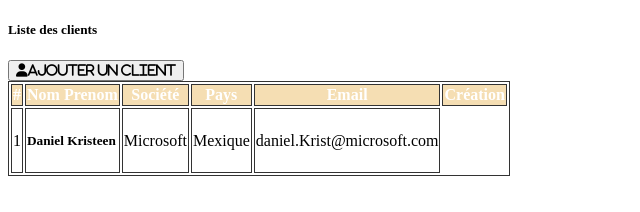
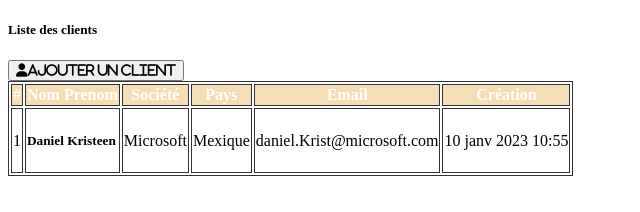
Before and after one commit to falilou14/ProjetMDL_Frontend, a website: page public/ListeClient.html in a window 1280 px wide. Shown: the whole page, without its empty margins (0-640 px from the left). Drawn offline with Linux system fonts and the light colour scheme.

Commit message:
"date et heure ajoutées"

```diff
--- a/public/ListeClient.html
+++ b/public/ListeClient.html
@@ -35,7 +35,10 @@
         </td>
         <td>
             <span class="text-muted">daniel.Krist@microsoft.com </span>
-
+        </td>
+        <td>
+            <span class="text-muted">10 janv 2023</span>
+            <span class="text-muted">10:55</span>
         </td>
 
     </tbody>
```
